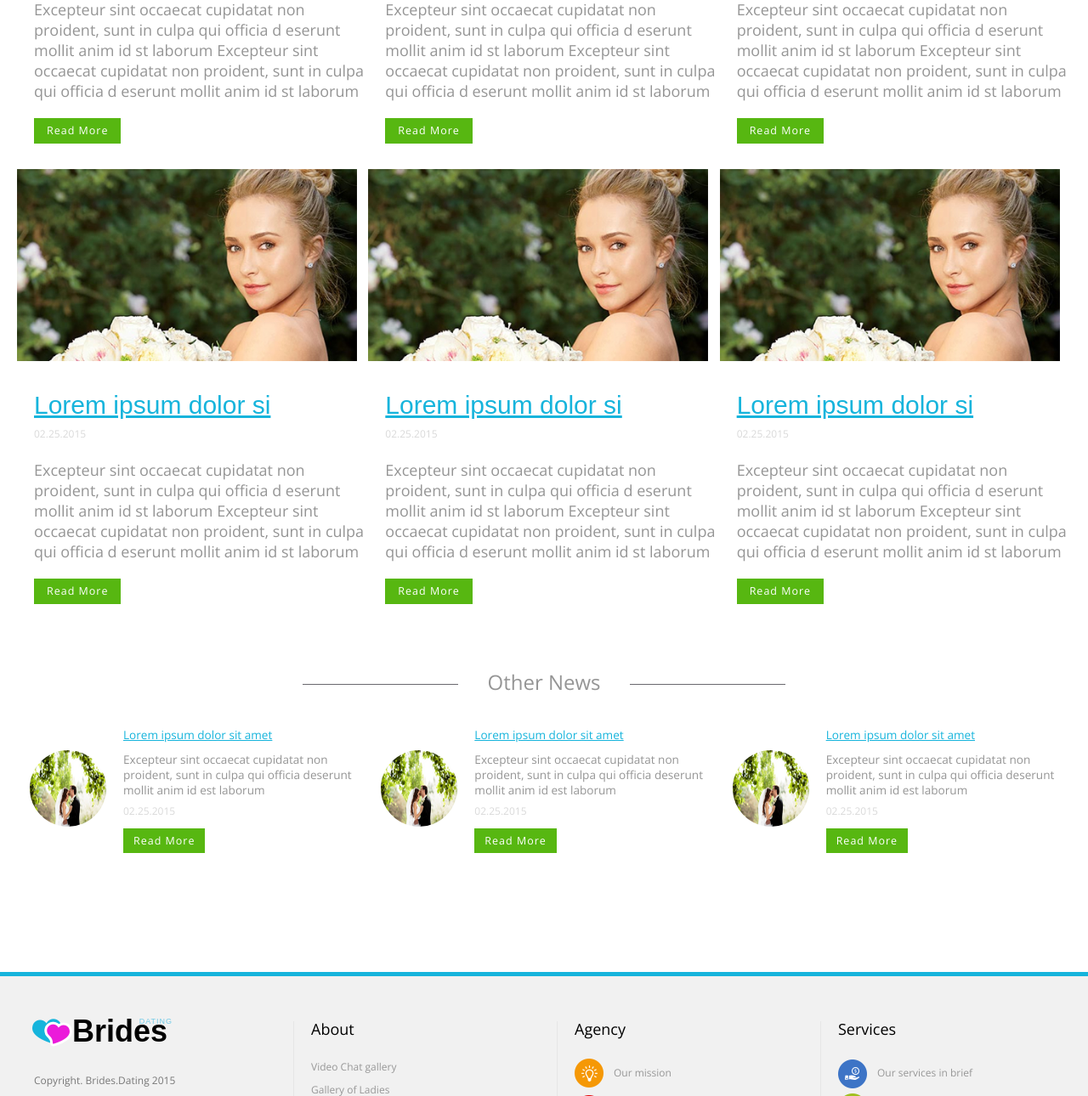
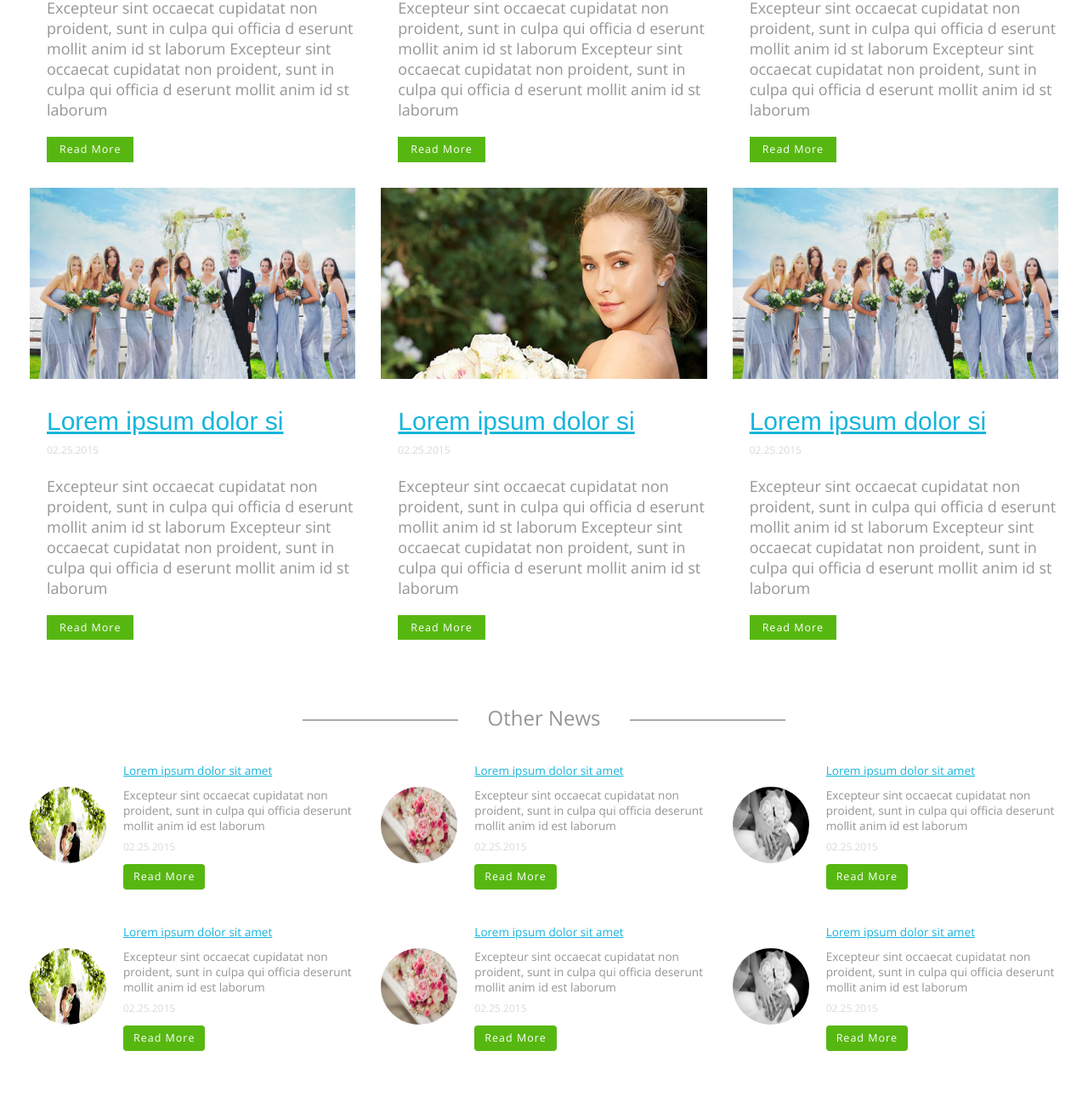
Before and after one commit to samogray/brides, a plain HTML site: page news.html in a window 1280 px wide. Shown: the part 833-2123 px from the top of the page at 85% size. Drawn offline with nearby package versions, Linux system fonts and the light colour scheme.

Commit message:
22.12.15(2)

```diff
--- a/css/main.css
+++ b/css/main.css
@@ -946,7 +946,7 @@ p.article-news-text{
 .article-news-image img {
 	max-width: 100%;
 	border-bottom: 8px inset transparent;
-
+	min-height: 233px;
 }
 .article-news-image img:hover {
 	border-bottom: 8px inset #e4e4e0;
@@ -1864,3 +1864,12 @@ ul.sec-ico {
 p.text-news.my-news {
 	padding-bottom: 20px;
 }
+.other-news a.btn.my-btn {
+	border-radius: 4px;
+}
+.other-news h4.media-heading a{
+	font-family: "OpenSansRegular", sans-serif;
+}
+.other-news h4.media-heading:hover{
+	font-weight: bold;
+}
--- a/css/media.css
+++ b/css/media.css
@@ -447,6 +447,7 @@
   display: inline-block;
   float: none;
   width: 100%;
+  margin: 0 auto;
  }
 
 nav.nav-home-page a.dropdown-toggle.btn.no-visible.navbar-right {
@@ -565,6 +566,9 @@ nav.nav-home-page a.dropdown-toggle.btn.no-visible.navbar-right {
   margin: 0;
  }
 
+ .media.other-news {
+  text-align: left;
+ }
 }
 @media (min-width: 1200px) {
 .no-padding-l {
--- a/news.html
+++ b/news.html
@@ -82,12 +82,12 @@
                     <div class="col-lg-12">
                         <h3 class="title-ledies-group"><span class="line-decor"></span>Our Latest<span class="line-decor"></span></h3>
                     </div>
-                    <div class="col-lg-4 col-md-4  col-sm-6 col-sx-12 no-padding">
+                    <div class="col-lg-4 col-md-4 col-sm-12 col-sx-12">
                         <div>
                             <div class="article-news-image">
                                 <div>
                                     <a href="#">
-                                        <img class="" src="img/article-news.jpg" alt="news">
+                                        <img class="img-responsive" src="img/article-news.jpg" alt="news">
                                     </a>
                                 </div>
                             </div>
@@ -101,12 +101,12 @@
                             </div>
                         </div>
                     </div>
-                    <div class="col-lg-4 col-md-4  col-sm-6 col-sx-12 no-padding">
+                    <div class="col-lg-4 col-md-4 col-sm-12 col-sx-12">
                         <div>
                             <div class="article-news-image">
                                 <div>
                                     <a href="#">
-                                        <img class="" src="img/article-news.jpg" alt="news">
+                                        <img class="img-responsive" src="img/article-news2.jpg" alt="news">
                                     </a>
                                 </div>
                             </div>
@@ -120,12 +120,12 @@
                             </div>
                         </div>
                     </div>
-                    <div class="col-lg-4 col-md-4 col-sm-6 col-sx-12 no-padding">
+                    <div class="col-lg-4 col-md-4 col-sm-12 col-sx-12">
                         <div>
                             <div class="article-news-image">
                                 <div>
                                     <a href="#">
-                                        <img class="" src="img/article-news.jpg" alt="news">
+                                        <img class="img-responsive" src="img/article-news.jpg" alt="news">
                                     </a>
                                 </div>
                             </div>
@@ -139,12 +139,12 @@
                             </div>
                         </div>
                     </div>
-                    <div class="col-lg-4 col-md-4 col-sm-6 col-sx-12 no-padding">
+                        <div class="col-lg-4 col-md-4 col-sm-12 col-sx-12">
                             <div>
                                 <div class="article-news-image">
                                     <div>
                                         <a href="#">
-                                        <img class="" src="img/article-news.jpg" alt="news">
+                                            <img class="img-responsive" src="img/article-news2.jpg" alt="news">
                                         </a>
                                     </div>
                                 </div>
@@ -158,12 +158,12 @@
                                 </div>
                             </div>
                         </div>
-                    <div class="col-lg-4 col-md-4 col-sm-6 col-sx-12 no-padding ">
+                        <div class="col-lg-4 col-md-4 col-sm-12 col-sx-12">
                             <div>
                                 <div class="article-news-image">
                                     <div>
                                         <a href="#">
-                                        <img class="" src="img/article-news.jpg" alt="news">
+                                            <img class="img-responsive" src="img/article-news.jpg" alt="news">
                                         </a>
                                     </div>
                                 </div>
@@ -177,12 +177,12 @@
                                 </div>
                             </div>
                         </div>
-                    <div class="col-lg-4 col-md-4 col-sm-6 col-sx-12 no-padding">
+                        <div class="col-lg-4 col-md-4 col-sm-12 col-sx-12">
                             <div>
                                 <div class="article-news-image">
                                     <div>
                                         <a href="#">
-                                        <img class="" src="img/article-news.jpg" alt="news">
+                                            <img class="img-responsive" src="img/article-news2.jpg" alt="news">
                                         </a>
                                     </div>
                                 </div>
@@ -197,12 +197,14 @@
                             </div>
                         </div>
                 </div>
+
                 <div class="row">
                     <div class="col-lg-12">
                         <h3 class="title-ledies-group"><span class="line-decor"></span>Other News<span class="line-decor"></span></h3>
                     </div>
                 </div>
-                <div class="col-lg-4 col-md-4 col-sm-6 col-xs-12">
+                <div class="row">
+                    <div class="col-lg-4 col-md-4 col-sm-8 col-xs-12">
                         <div class="media other-news">
                             <div class="media-left media-middle">
                                 <div>
@@ -219,7 +221,43 @@
                             </div>
                         </div>
                     </div>
-                <div class="col-lg-4 col-md-4 col-sm-6 col-xs-12">
+                    <div class="col-lg-4 col-md-4 col-sm-8 col-xs-12">
+                        <div class="media other-news">
+                            <div class="media-left media-middle">
+                                <div>
+                                    <a href="#">
+                                        <img class="img-circle" src="img/news-pict3.jpg" alt="news">
+                                    </a>
+                                </div>
+                            </div>
+                            <div class="media-body">
+                                <h4 class="media-heading"><a href="#0">Lorem ipsum dolor sit amet</a></h4>
+                                <p class="text-news">Excepteur sint occaecat cupidatat non proident, sunt in culpa qui officia deserunt mollit anim id est laborum</p>
+                                <span class="date-news">02.25.2015</span>
+                                <a href="#0" class="btn my-btn">Read More</a>
+                            </div>
+                        </div>
+                    </div>
+                    <div class="col-lg-4 col-md-4 col-sm-8 col-xs-12">
+                        <div class="media other-news">
+                            <div class="media-left media-middle">
+                                <div>
+                                    <a href="#">
+                                        <img class="img-circle" src="img/news-pict2.jpg" alt="news">
+                                    </a>
+                                </div>
+                            </div>
+                            <div class="media-body">
+                                <h4 class="media-heading"><a href="#0">Lorem ipsum dolor sit amet</a></h4>
+                                <p class="text-news">Excepteur sint occaecat cupidatat non proident, sunt in culpa qui officia deserunt mollit anim id est laborum</p>
+                                <span class="date-news">02.25.2015</span>
+                                <a href="#0" class="btn my-btn">Read More</a>
+                            </div>
+                        </div>
+                    </div>
+                </div>
+                <div class="row">
+                    <div class="col-lg-4 col-md-4 col-sm-8 col-xs-12">
                         <div class="media other-news">
                             <div class="media-left media-middle">
                                 <div>
@@ -236,12 +274,29 @@
                             </div>
                         </div>
                     </div>
-                <div class="col-lg-4 col-md-4 col-sm-6 col-xs-12">
+                    <div class="col-lg-4 col-md-4 col-sm-8 col-xs-12">
                         <div class="media other-news">
                             <div class="media-left media-middle">
                                 <div>
                                     <a href="#">
-                                    <img class="img-circle" src="img/news-pict.jpg" alt="news">
+                                        <img class="img-circle" src="img/news-pict3.jpg" alt="news">
+                                    </a>
+                                </div>
+                            </div>
+                            <div class="media-body">
+                                <h4 class="media-heading"><a href="#0">Lorem ipsum dolor sit amet</a></h4>
+                                <p class="text-news">Excepteur sint occaecat cupidatat non proident, sunt in culpa qui officia deserunt mollit anim id est laborum</p>
+                                <span class="date-news">02.25.2015</span>
+                                <a href="#0" class="btn my-btn">Read More</a>
+                            </div>
+                        </div>
+                    </div>
+                    <div class="col-lg-4 col-md-4 col-sm-8 col-xs-12">
+                        <div class="media other-news">
+                            <div class="media-left media-middle">
+                                <div>
+                                    <a href="#">
+                                        <img class="img-circle" src="img/news-pict2.jpg" alt="news">
                                     </a>
                                 </div>
                             </div>
@@ -254,11 +309,11 @@
                         </div>
                     </div>
                 </div>
+            </div>
+        </div>
     </article>
 </div>
-<div class="row">
 
-</div>
 <footer class="footer-page">
     <div class="container-fluid clearfix">
         <div class="row clearfix">
```
Also changed, not shown: img/article-news2.jpg (added), img/news-pict3.jpg (added). Lines whose indentation alone changed are shown as unchanged.
